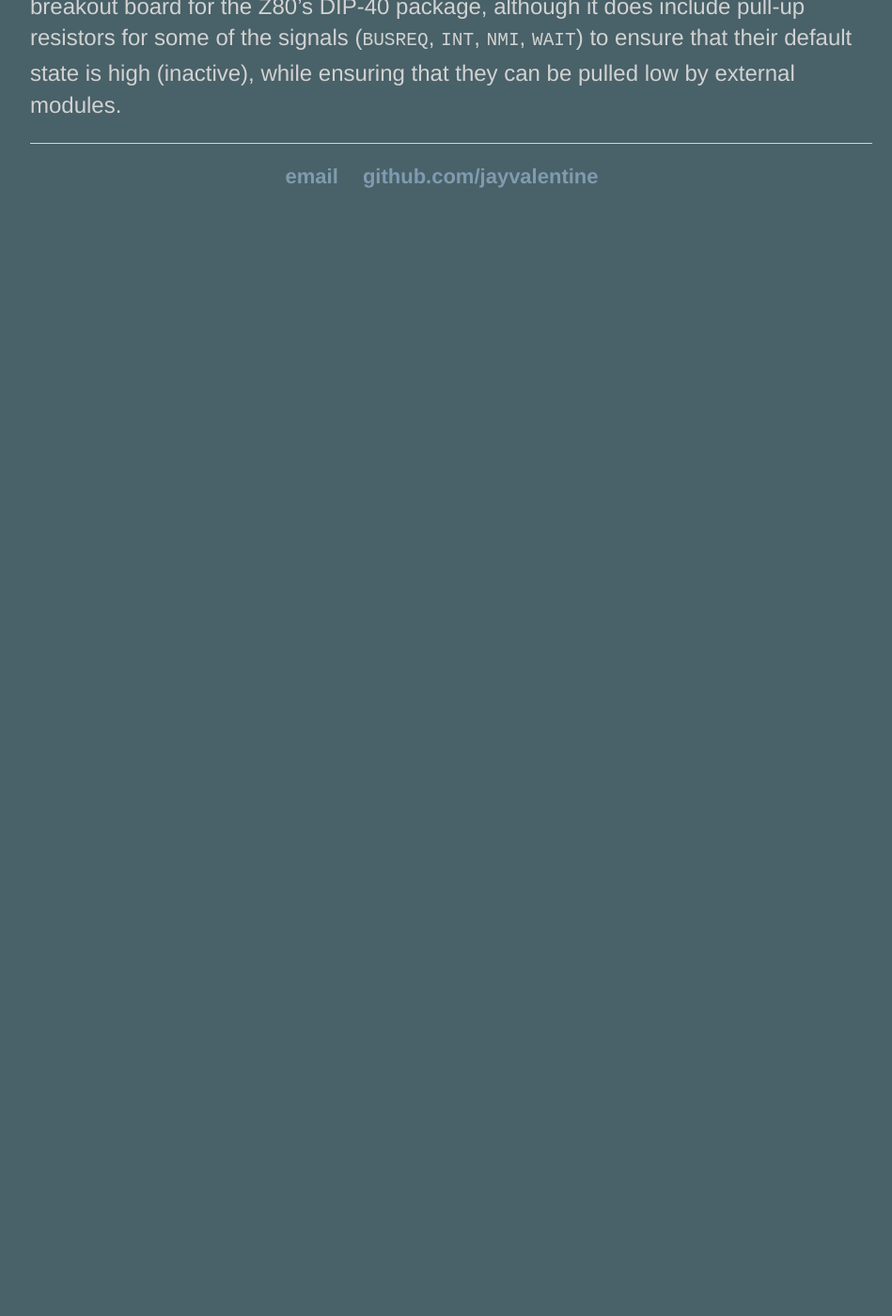
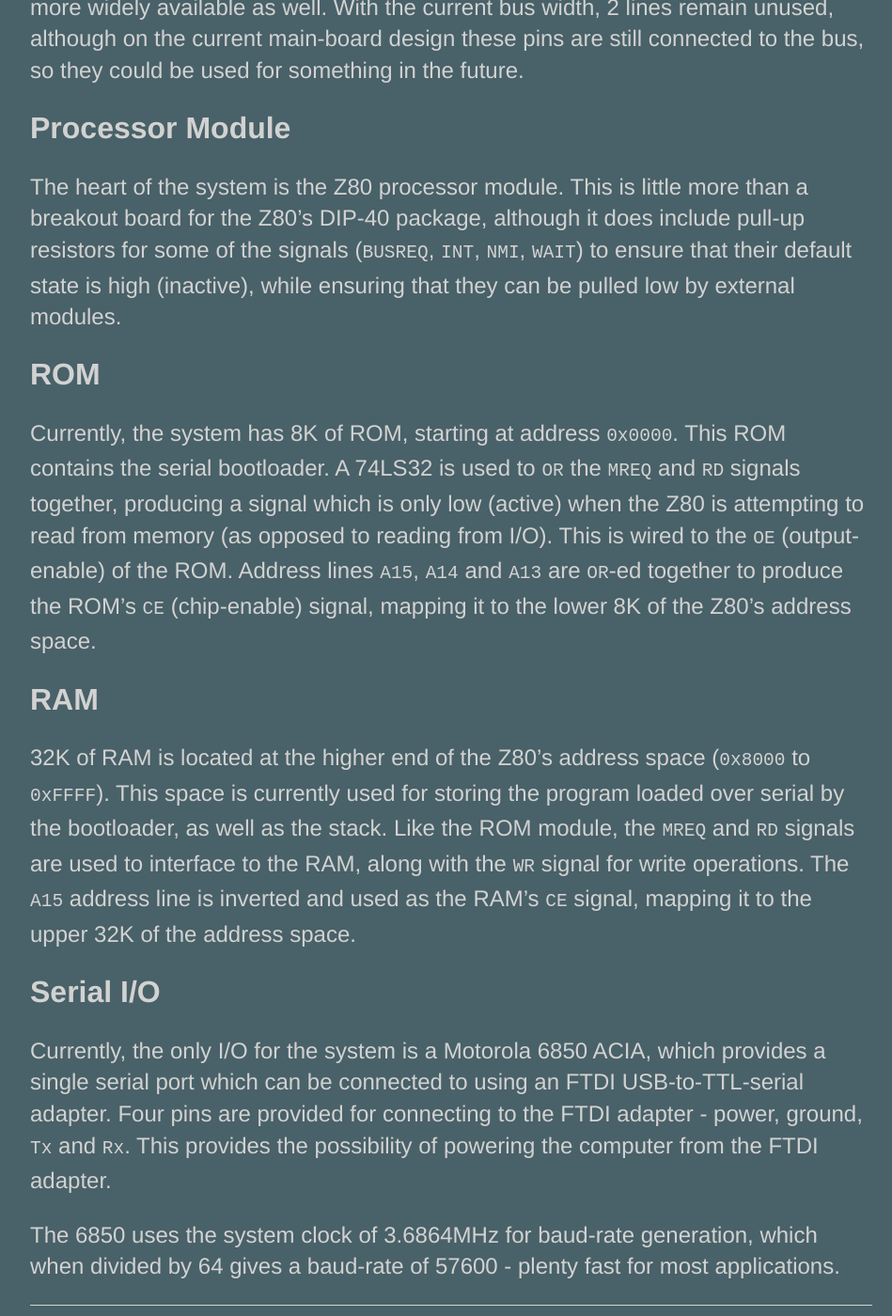
Before and after one commit to jayvalentine/jayvalentine.github.io, a Jekyll site: the page built from modularz80/index.md, in a window 1280 px wide and 1400 px high, scrolled down 1081 px. Shown: the whole window at 94% size, without its empty margins (160-1109 px from the left). Built offline with Jekyll 4.4.1, drawn with Linux system fonts in a browser that asks for light colours; before the commit the page ends 1342 px from its top, so only the background shows below that; some of the changed text lies outside the part shown.

Commit message:
Updated modular z80 page

```diff
--- a/modularz80/index.md
+++ b/modularz80/index.md
@@ -21,8 +21,33 @@
 rather than assigning ports to address ranges. Ultimately, I felt that this design would be easier to design and construct modules for, and gave the
 highest level of flexibility.
 
+The bus is composed of 40 signals, which allows the use of 40-pin headers on the main-board. While 36 pins would be sufficient for a simple computer,
+it would not be wide enough to carry all the signals of the Z80, and 40-pin headers seem to be more widely available as well. With the current bus width,
+2 lines remain unused, although on the current main-board design these pins are still connected to the bus, so they could be used for something in the future.
+
 ## Processor Module
 
 The heart of the system is the Z80 processor module. This is little more than a breakout board for the Z80's DIP-40 package, although it does include
 pull-up resistors for some of the signals (`BUSREQ`, `INT`, `NMI`, `WAIT`) to ensure that their default state is high (inactive), while ensuring that they can be
 pulled low by external modules.
+
+## ROM
+
+Currently, the system has 8K of ROM, starting at address `0x0000`. This ROM contains the serial bootloader.
+A 74LS32 is used to `OR` the `MREQ` and `RD` signals together, producing a signal which is only low (active) when the Z80 is attempting to read from memory
+(as opposed to reading from I/O). This is wired to the `OE` (output-enable) of the ROM. Address lines `A15`, `A14` and `A13` are `OR`-ed together to produce
+the ROM's `CE` (chip-enable) signal, mapping it to the lower 8K of the Z80's address space.
+
+## RAM
+
+32K of RAM is located at the higher end of the Z80's address space (`0x8000` to `0xFFFF`). This space is currently used for storing the program loaded over serial by
+the bootloader, as well as the stack. Like the ROM module, the `MREQ` and `RD` signals are used to interface to the RAM, along with the `WR` signal for write operations.
+The `A15` address line is inverted and used as the RAM's `CE` signal, mapping it to the upper 32K of the address space.
+
+
+## Serial I/O
+
+Currently, the only I/O for the system is a Motorola 6850 ACIA, which provides a single serial port which can be connected to using an FTDI USB-to-TTL-serial adapter.
+Four pins are provided for connecting to the FTDI adapter - power, ground, `Tx` and `Rx`. This provides the possibility of powering the computer from the FTDI adapter.
+
+The 6850 uses the system clock of 3.6864MHz for baud-rate generation, which when divided by 64 gives a baud-rate of 57600 - plenty fast for most applications.
```
